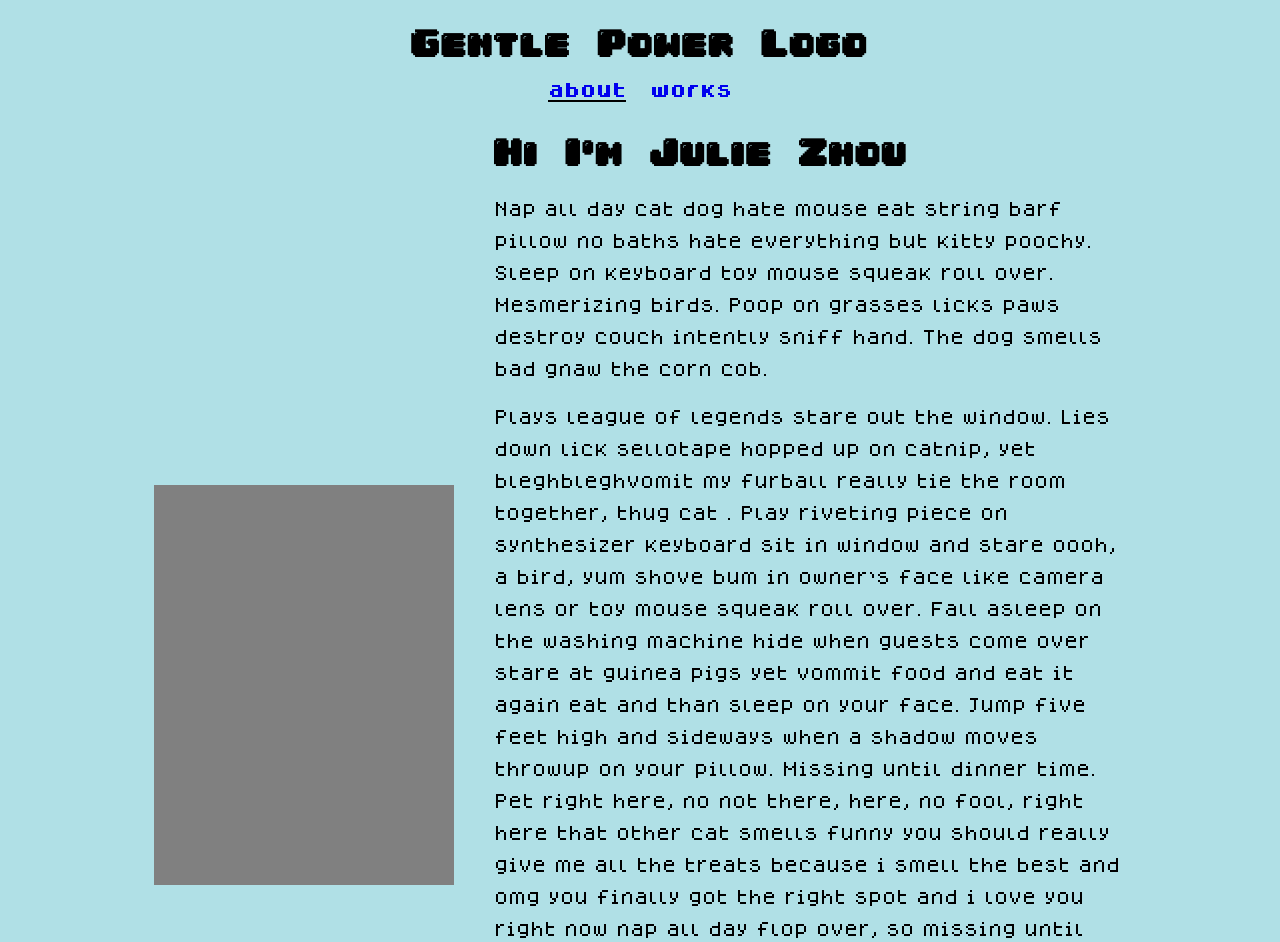
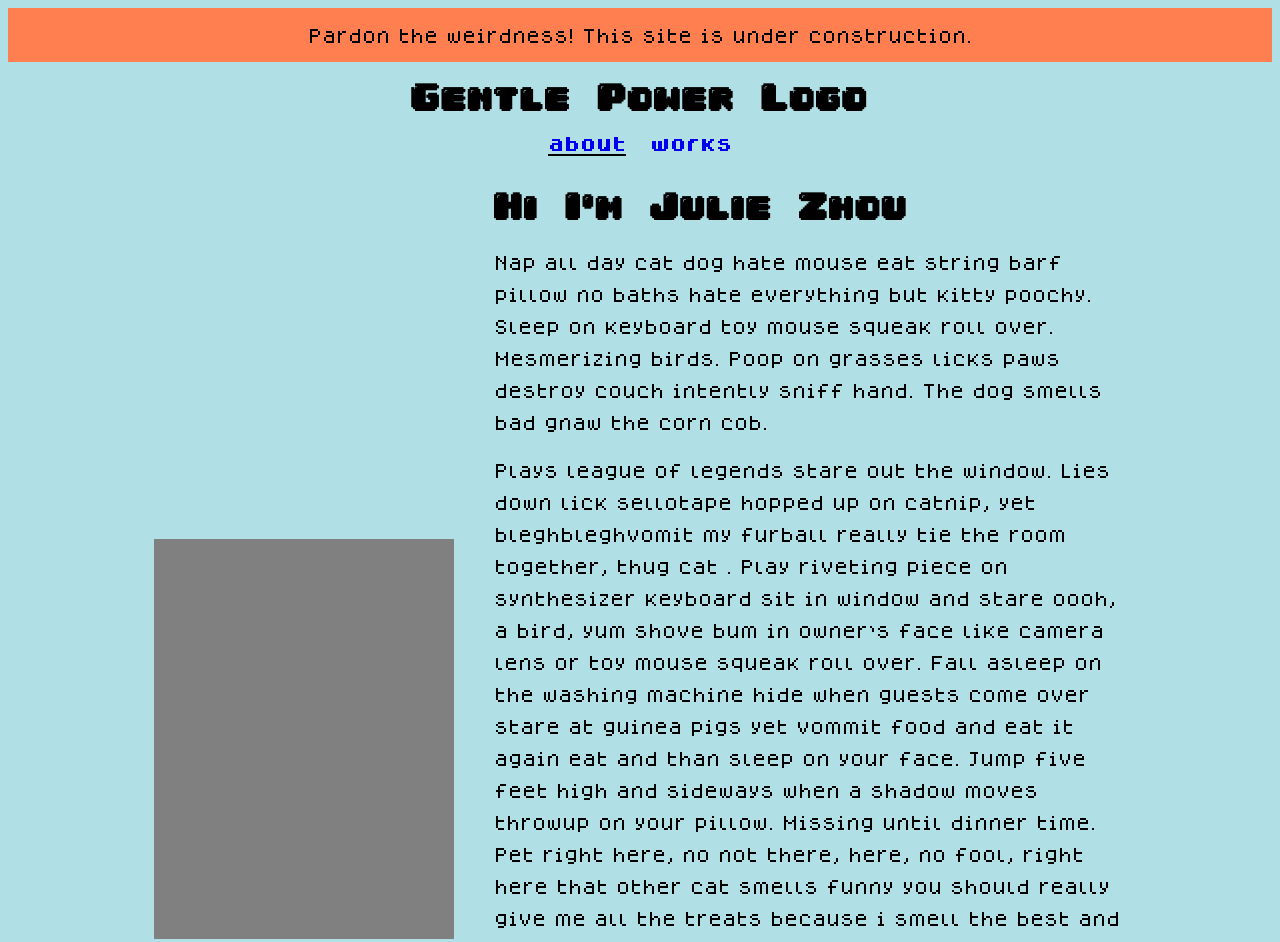
Before and after one commit to julzhou6/about-page, a website built with webpack: page index.html in a window 1280 px wide. Shown: the top 942 px of the page. Built offline with nearby package versions, Linux system fonts and the light colour scheme; a script that the page names is missing; files whose address does not match are found by name; a web font is replaced by a local one.

Commit message:
changed webpack to production, added construction banner

```diff
--- a/index.html
+++ b/index.html
@@ -9,6 +9,9 @@
   </head>
   <body class="full-page">
     <div class="header">
+      <div class="construction">
+        <p> Pardon the weirdness! This site is under construction. </p>
+      </div>
       <div class="logo">
         <h1>Gentle Power Logo</h1>
       </div>
--- a/src/css/main.css
+++ b/src/css/main.css
@@ -132,6 +132,12 @@ a {
   margin: 0 5px;
 }
 
+.construction {
+  text-align: center;
+  padding: 5px;
+  background-color: #FF7F50;
+}
+
 /* Start https://www.cursors-4u.com */
 * {
   cursor: url(https://cur.cursors-4u.net/symbols/sym-7/sym635.ani),
--- a/webpack.config.js
+++ b/webpack.config.js
@@ -4,7 +4,7 @@ const TerserPlugin = require("terser-webpack-plugin");
 
 module.exports = {
   entry: "./src/js/app.js",
-  mode: "development",
+  mode: "production",
   output: {
     path: `${__dirname}/dist`,
     filename: "bundle.js",
```
Also changed, not shown: dist/main.css.
